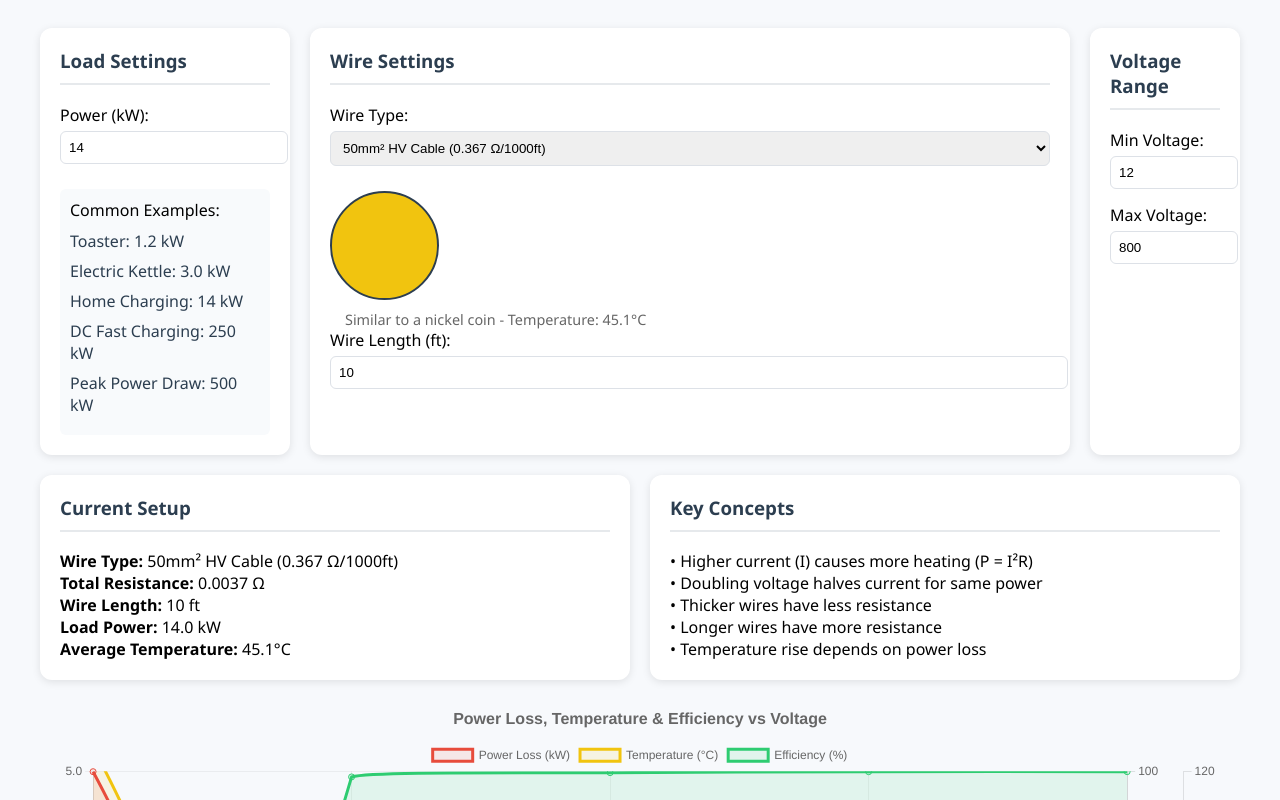
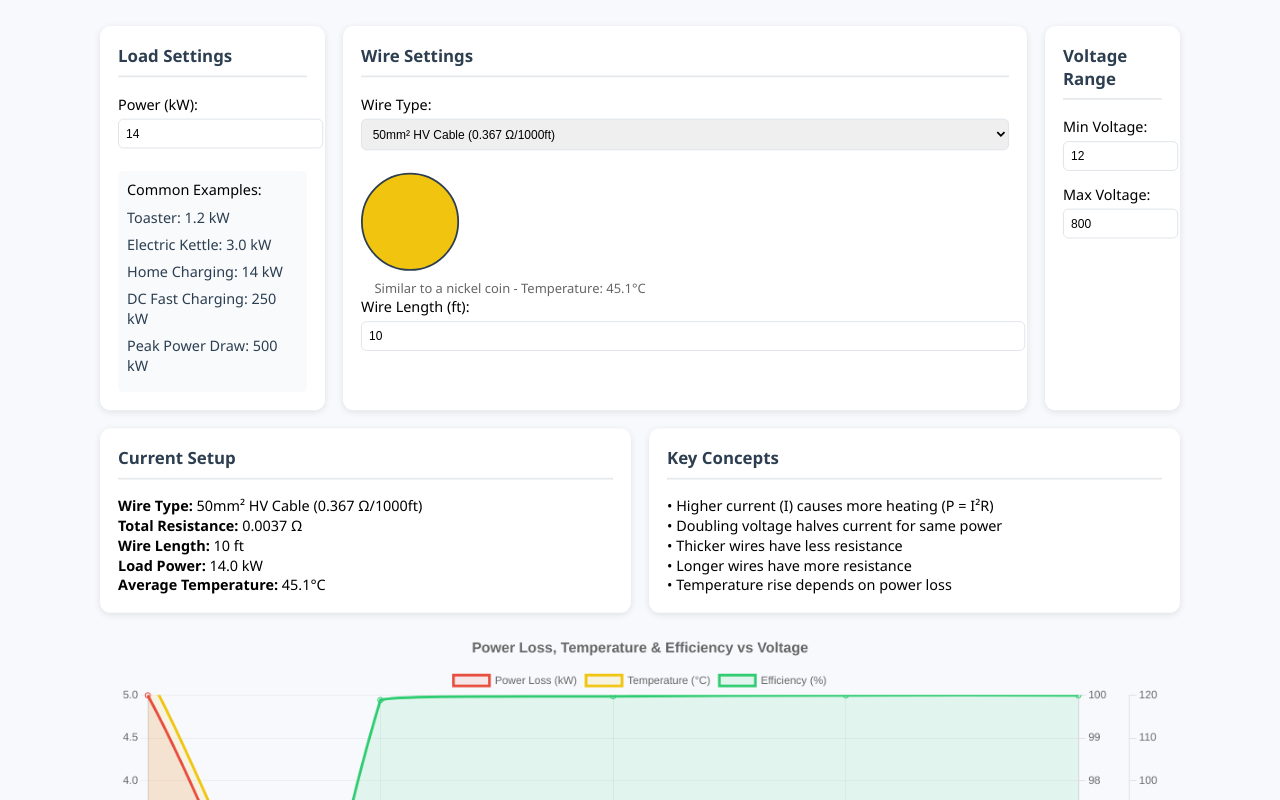
Before and after one commit to Tc3-Tech/PowerLoss-Calculator, a plain HTML site: page index.html in a window 1280 px wide. Shown: the top 800 px of the page. Drawn offline with nearby package versions, Linux system fonts and the light colour scheme.

Commit message:
Update index.html
scaling

```diff
--- a/index.html
+++ b/index.html
@@ -10,10 +10,11 @@
         }
         .container {
             max-width: 1200px;
-            height: 1200px;
             margin: 0 auto;
             padding: 20px;
             overflow-y: auto;
+            transform: scale(0.9); /* Adjust between 0 and 1 */
+            transform-origin: top center;
         }
         .controls {
             display: grid;
```
